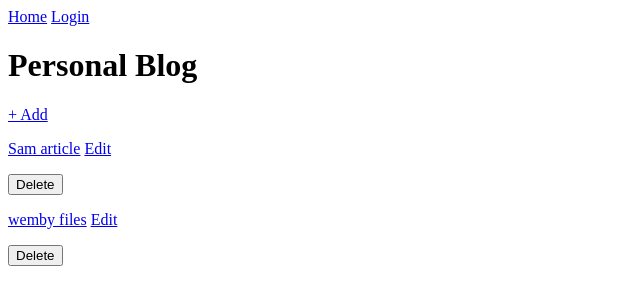
After one commit to babtun123/roadmap.sh, a Flask app: page /admin in a window 1280 px wide. The commit adds this page. Shown: the top 305 px of the page, without its empty margins (0-640 px from the left). Run offline with Flask 3, Linux system fonts and the light colour scheme; the visitor is signed in with stand-in values (Sample User, id 1).

Commit message:
personal-blog done

```diff
--- a/personal-blog/app/routes.py
+++ b/personal-blog/app/routes.py
@@ -1,7 +1,8 @@
 """routes"""
 from app import app
-from flask import render_template, url_for, abort
-from app.utils import get_all_articles, get_article
+from flask import render_template, url_for, abort, request, session, redirect
+from app.utils import get_all_articles, get_article, delete_article
+from app.utils import validate_login_cred, save_article, update_article
 
 @app.route('/')
 @app.route('/home')
@@ -18,3 +19,71 @@ def article(slug):
         abort(404)
     return render_template('article.html', title=selected_article['title'],
                            selected_article = selected_article)
+
+@app.route('/login', methods=['GET', 'POST'])
+def login():
+    """login"""
+    if request.method == 'POST':
+        username = request.form['username']
+        password = request.form['password']
+        if validate_login_cred(username, password):
+            session['logged_in'] = True
+            return redirect(url_for('admin'))
+    return render_template("login.html", title='Sign in')
+
+@app.before_request
+def check_login():
+    """Check if user is logged in as admin"""
+    print("before request running", request.path)
+    if request.path.startswith('/admin'):
+        if not session.get('logged_in'):
+            return redirect(url_for('login'))
+
+@app.route('/admin')
+def admin():
+    """admin route"""
+    articles = get_all_articles()
+    return render_template('admin.html', title="Admin page", articles=articles)
+
+@app.route('/admin/new', methods=['GET', 'POST'])
+def new():
+    """To add new article as an admin"""
+    if request.method == 'POST':
+        title = request.form['title']
+        date = request.form['date']
+        content = request.form['content']
+        data = {
+            "title": title,
+            "content": content,
+            "date": date
+        }
+        save_article(data)
+        return redirect(url_for('admin'))
+    return render_template('new.html', title='New Article')
+
+@app.route('/admin/edit/<slug>', methods=['GET', 'POST'])
+def edit(slug):
+    """edit an article"""
+    if request.method == "GET":
+        selected_article = get_article(slug)
+        if not selected_article:
+            abort(404)
+        return render_template('edit.html', title=selected_article['title'],
+                           selected_article = selected_article)
+
+    title = request.form['title']
+    date = request.form['date']
+    content = request.form['content']
+    data = {
+        "title": title,
+        "content": content,
+        "date": date
+    }
+    update_article(slug, data)
+    return redirect(url_for('admin'))
+
+@app.route('/admin/delete/<slug>', methods=['POST'])
+def delete(slug):
+    """delete route"""
+    delete_article(slug)
+    return redirect(url_for('admin'))
--- /dev/null
+++ b/personal-blog/app/templates/admin.html
@@ -0,0 +1,16 @@
+{% extends "base.html" %} {% block content %}
+<div>
+  <h1>Personal Blog</h1>
+  <a href="{{ url_for('new') }}">+ Add</a>
+</div>
+{% for article in articles %}
+<div>
+  <p>
+    <a href="{{ url_for('article', slug=article.slug) }}">{{ article.title }}</a>
+    <a href="{{ url_for('edit', slug=article.slug) }}">Edit</a>
+    <form method="post" action="{{ url_for('delete', slug=article.slug) }}">
+        <button type="submit">Delete</button>
+    </form>
+  </p>
+</div>
+{% endfor %} {% endblock %}
--- a/personal-blog/app/templates/base.html
+++ b/personal-blog/app/templates/base.html
@@ -9,6 +9,7 @@
   </head>
   <body>
     <a href="{{ url_for('home') }}">Home</a>
+    <a href="{{ url_for('login') }}">Login</a>
     {% block content %}{% endblock %}
   </body>
 </html>
--- a/personal-blog/app/utils.py
+++ b/personal-blog/app/utils.py
@@ -33,3 +33,25 @@ def save_json(file_path, data):
     """Save json file"""
     with open(file_path, "w", encoding="utf-8") as f:
         json.dump(data, f, indent=2)
+
+def validate_login_cred(user, passw):
+    """Validate login credentials"""
+    return user == Config.ADMIN_USERNAME and passw == Config.ADMIN_PASSWORD
+
+def save_article(data):
+    """Save article"""
+    title = data['title']
+    slug = title.lower().replace(' ', '-')
+    path = slug + ".json"
+    save_json(ARTICLE_PATH / path, data)
+
+def update_article(slug, data):
+    """update article"""
+    path = slug + ".json"
+    save_json(ARTICLE_PATH / path, data)
+
+def delete_article(slug):
+    """delete an article"""
+    file = slug + ".json"
+    path = ARTICLE_PATH / file
+    path.unlink()
--- a/personal-blog/articles/demo.json
+++ /dev/null
@@ -1,5 +0,0 @@
-{
-  "title": "My First Post",
-  "content": "This is the body of my article...",
-  "date": "2026-06-08"
-}
--- a/personal-blog/articles/demo2.json
+++ /dev/null
@@ -1,5 +0,0 @@
-{
-  "title": "My Second Post",
-  "content": "This is the body of my article...",
-  "date": "2026-06-08"
-}
--- /dev/null
+++ b/personal-blog/articles/sam-article.json
@@ -0,0 +1,5 @@
+{
+  "title": "Sam article",
+  "content": "Let's have some fun",
+  "date": "2026-06-09"
+}
--- /dev/null
+++ b/personal-blog/articles/wemby-files.json
@@ -0,0 +1,5 @@
+{
+  "title": "wemby files",
+  "content": "Wemby getting that trophy by the grace of God.",
+  "date": "2026-06-09"
+}
```
Also changed, not shown: personal-blog/app/templates/edit.html (added, +9 -0 lines), personal-blog/app/templates/login.html (added, +8 -0 lines), personal-blog/app/templates/new.html (added, +9 -0 lines).
